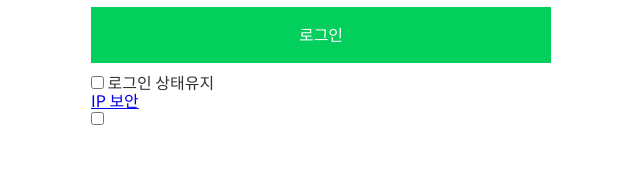
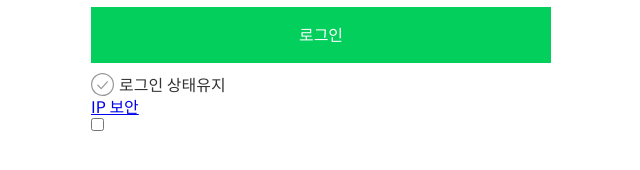
Before and after one commit to jieunheo/naver, a website: page index.html in a window 1280 px wide. Shown: the part 342-512 px from the top of the page, 319-959 px from the left. Drawn offline with Linux system fonts and the light colour scheme; files whose address does not match are found by name.

Commit message:
custom checkbox 구현

```diff
--- a/index.html
+++ b/index.html
@@ -36,11 +36,10 @@
               </div>
               <span class="errorMessage">비밀번호는 10자리 이상 입력해주세요.</span>
             </div>
-
             <div class="userSelectInfo">
               <div class="formControl loginState">
-              <input type="checkbox" class="formControl__checkbox loginState__checkbox" name="loginState" id="loginState">
-              <label for="loginState" class="formControl__label loginState__label">
+                <input type="checkbox" class="formControl__checkbox loginState__checkbox customCheckbox" name="loginState" id="loginState">
+                <label for="loginState" class="formControl__label loginState__label customCheckboxLabel">
                   로그인 상태유지
                 </label>
               </div>
--- a/scss/_form.scss
+++ b/scss/_form.scss
@@ -17,6 +17,41 @@
   }
 }
 
+// custom checkbox
+.customCheckbox {
+  position: absolute;
+  width: 1px;
+  height: 1px;
+  opacity: 0;
+
+  &:focus + &Label::before {
+    /* outline: 2px solid $outline;
+    outline-offset: 2px; */
+    border: 2px solid $outline;
+    border-radius: 4px;
+  }
+
+  &Label {
+    @include flexbox($align: center);
+
+    &::before {
+      content: '';
+      width: 24px;
+      height: 24px;
+      background: url('./../images/unchecked.svg') no-repeat 0 0 / 100% 100%;
+      margin-right: 4px;
+    }
+  }
+
+  &:checked + &Label::before {
+    background-image: url('./../images/checked.svg');
+  }
+}
+
+
+.loginState__checkbox {
+}
+
 // error message
 .errorMessage {
   display: none;
```
Also changed, not shown: css/index.css, scss/_login.scss (line endings or trailing spaces), 1 other file. Lines whose indentation alone changed are shown as unchanged.
